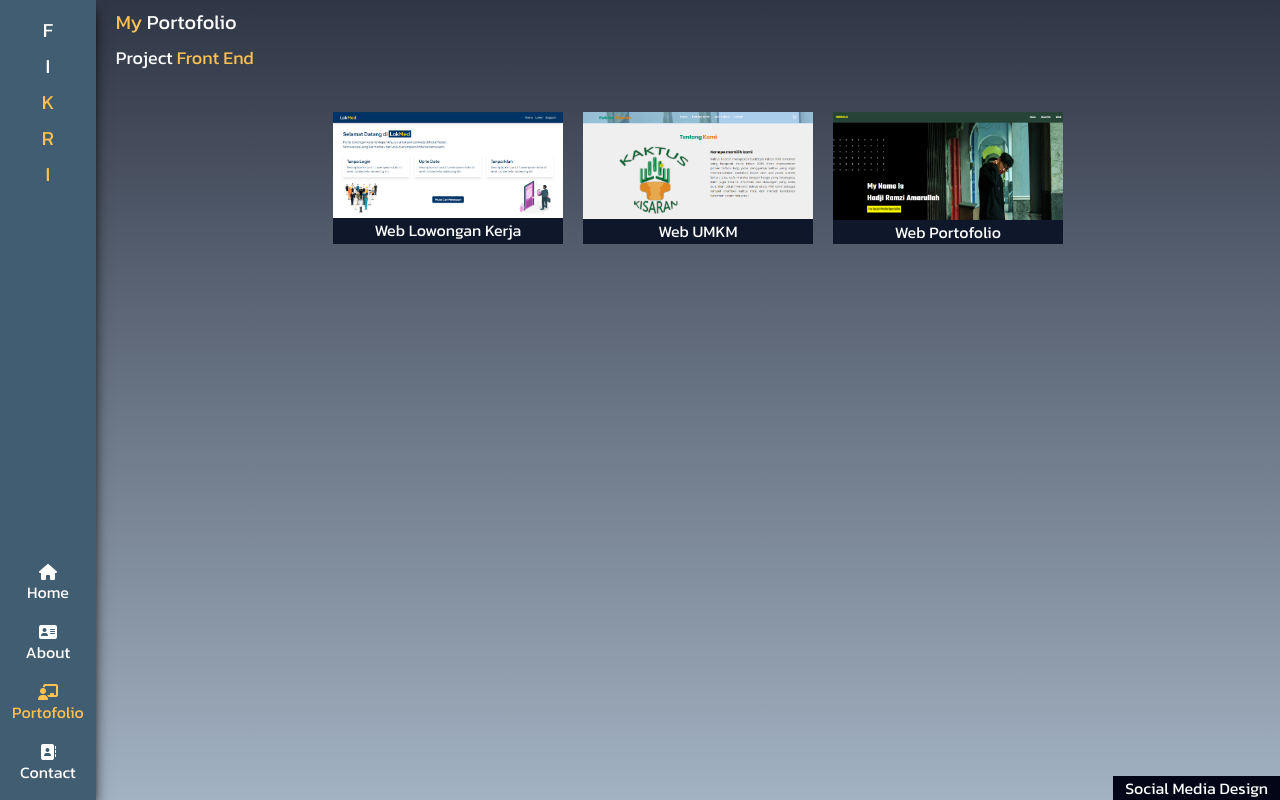
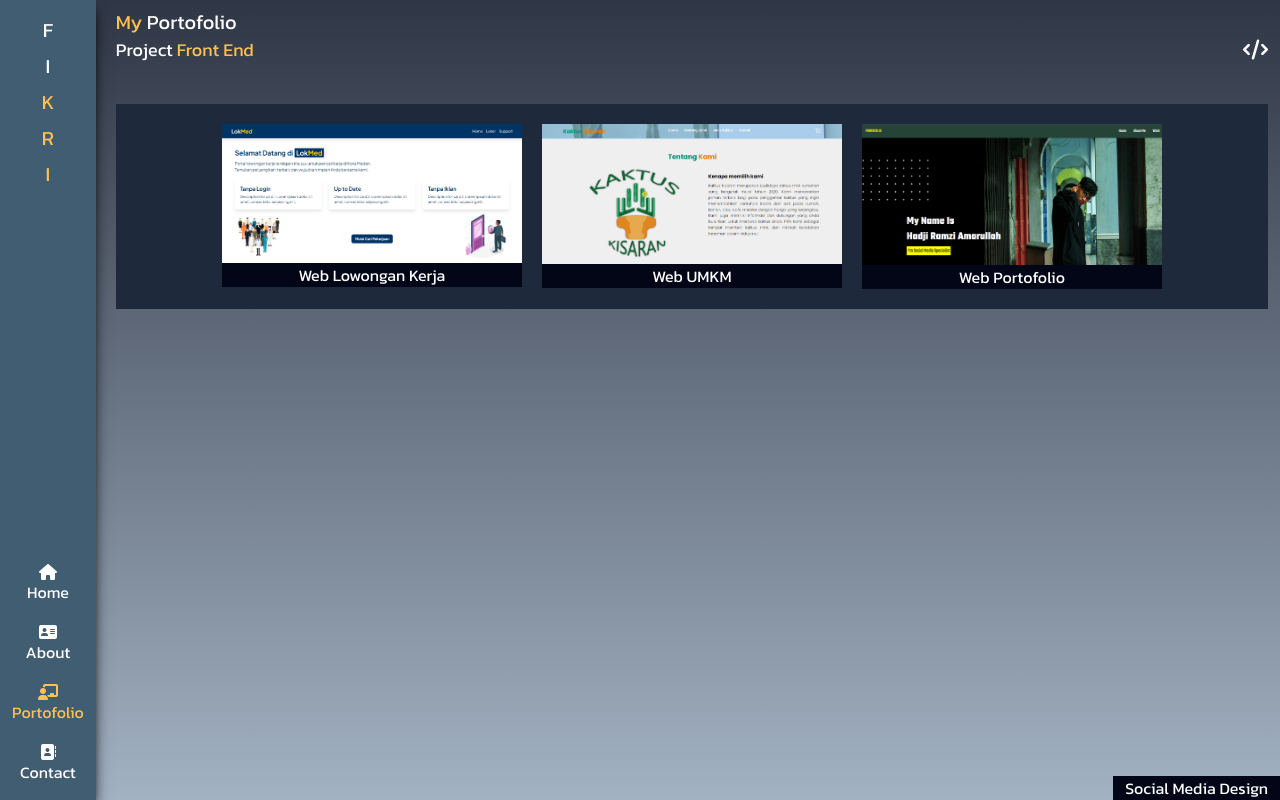
Before and after one commit to fikriarp/fikri-porto, a React (Vite) app: page / in a window 1280 px wide. Both pictures are taken after a click on the item "Portofolio". Built offline with nearby package versions, Linux system fonts and the light colour scheme.

Commit message:
add: Update

```diff
--- a/src/Component/Template.jsx
+++ b/src/Component/Template.jsx
@@ -33,7 +33,7 @@ export default function Template() {
 
   return (
     <>
-      <div className={`font-kanit flex gap-5 ${bgSection}`}>
+      <div className={`font-kanit pr-3 flex gap-5 ${bgSection}`}>
         <NavBar onSelect={handleSelect} />
         {activeSection === "home" && <Home />}
         {activeSection === "about" && <About />}
--- a/src/Component/Work/Card.jsx
+++ b/src/Component/Work/Card.jsx
@@ -1,11 +1,15 @@
-export default function Card({ tools, nameProject, imgProject }) {
+import "../style.css";
+
+export default function Card({ tools, className, nameProject, imgProject }) {
   return (
-    <div className="card card-work relative overflow-hidden bg-slate-900 w-[230px] hover:shadow-lg hover:shadow-slate-950 hover:-translate-y-1">
-      <img className="w-[230px]" src={imgProject} />
-      <div class="overlay absolute inset-0 bg-black bg-opacity-50 flex gap-2 items-center justify-center opacity-0 transition duration-300">
+    <div className="card card-work  relative overflow-hidde w-[230px] lg:w-[300px] hover:drop-shadow-xl hover:-translate-y-1">
+      <div className="flex items-center justify-center">
+        <img className={`card-work ${className}`} src={imgProject} />
+      </div>
+      <div class="overlay absolute inset-0  flex gap-2 items-center justify-center opacity-0 transition duration-300">
         {tools}
       </div>
-      <div className="flex justify-center">
+      <div className="flex justify-center bg-slate-950">
         <p>{nameProject}</p>
       </div>
     </div>
--- a/src/Component/Work/Work.jsx
+++ b/src/Component/Work/Work.jsx
@@ -19,7 +19,12 @@ export default function Work() {
       <h1 className="text-xl">
         <span className="text-[#ffc14f]">My</span> Portofolio
       </h1>
-      <h2 className="text-lg mt-2">
+      {buttonValue == "Social Media Design" ? (
+        <i className="absolute right-3 fa-solid fa-code text-xl text-white"></i>
+      ) : (
+        <i className="absolute right-3 fa-solid fa-pen-nib text-xl text-white"></i>
+      )}
+      <h2 className="text-lg">
         Project
         <span className="text-[#ffc14f]">
           {buttonValue == "Social Media Design"
@@ -27,7 +32,7 @@ export default function Work() {
             : " Social Media Design"}
         </span>
       </h2>
-      <div className="mt-10 flex justify-center">
+      <div className="mt-10 flex justify-center bg-slate-800 py-5">
         <div
           className={`grid grid-cols-1 lg:grid-cols-3 gap-5 ${
             buttonValue == "Front End" && "hidden"
@@ -36,11 +41,13 @@ export default function Work() {
           <Card
             nameProject={"Web Lowongan Kerja"}
             imgProject={"/work-4.png"}
+            className={"lg:w-500px"}
             tools={<Tool imgTool={"/laravel.png"} />}
           />
           <Card
             nameProject={"Web UMKM"}
             imgProject={"/work-2.png"}
+            className={"lg:w-[500px]"}
             tools={[
               <i
                 key="icon1"
@@ -59,6 +66,7 @@ export default function Work() {
           <Card
             nameProject={"Web Portofolio"}
             imgProject={"/work-3.png"}
+            className={"lg:w-[500px]"}
             tools={[
               <i
                 key="icon1"
@@ -75,6 +83,25 @@ export default function Work() {
             ]}
           />
         </div>
+
+        <div
+          className={`grid grid-cols-1 lg:grid-cols-3 gap-5 ${
+            buttonValue == "Social Media Design" && "hidden"
+          }`}
+        >
+          <Card
+            nameProject={"Instagram Social Media Design"}
+            imgProject={"/sosmed-1.png"}
+            className={"h-[200px]"}
+            tools={<Tool imgTool={"/canva.png"} />}
+          />
+          <Card
+            nameProject={"Logo Design"}
+            imgProject={"/sosmed-2.png"}
+            className={"h-[200px]"}
+            tools={<Tool imgTool={"/canva.png"} />}
+          />
+        </div>
       </div>
       <div className="absolute bottom-0 right-0 hover:drop-shadow-lg hover:-translate-y-1">
         <button onClick={handleButtonValue} className="bg-slate-950 px-3">
--- a/src/Component/style.css
+++ b/src/Component/style.css
@@ -1,9 +1,3 @@
-.glass {
-  background: rgba(255, 255, 255, 0.2);
-  backdrop-filter: blur(10px);
-  box-shadow: 0 4px 6px rgba(0, 0, 0, 0.1);
-}
-
 .card:hover .overlay {
   opacity: 1;
 }
```
Also changed, not shown: public/sosmed-1.png (added), 1 other file (tests, documents, lock files or other folders).
